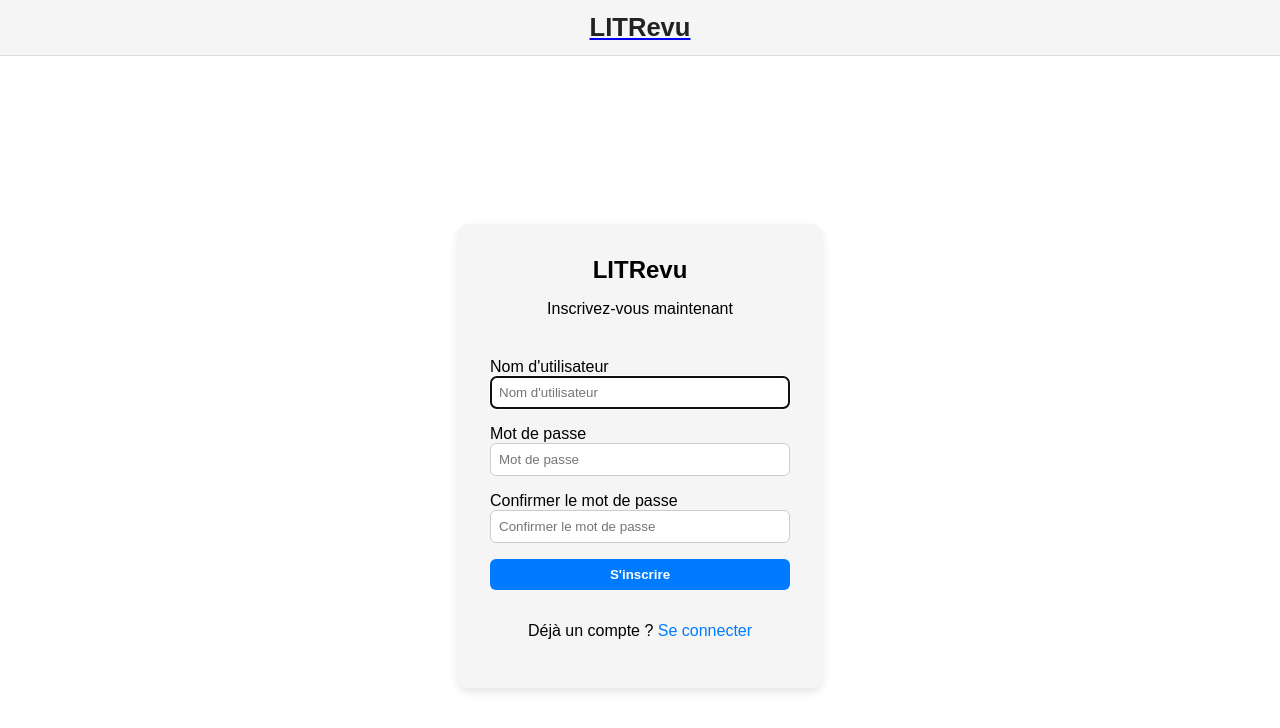
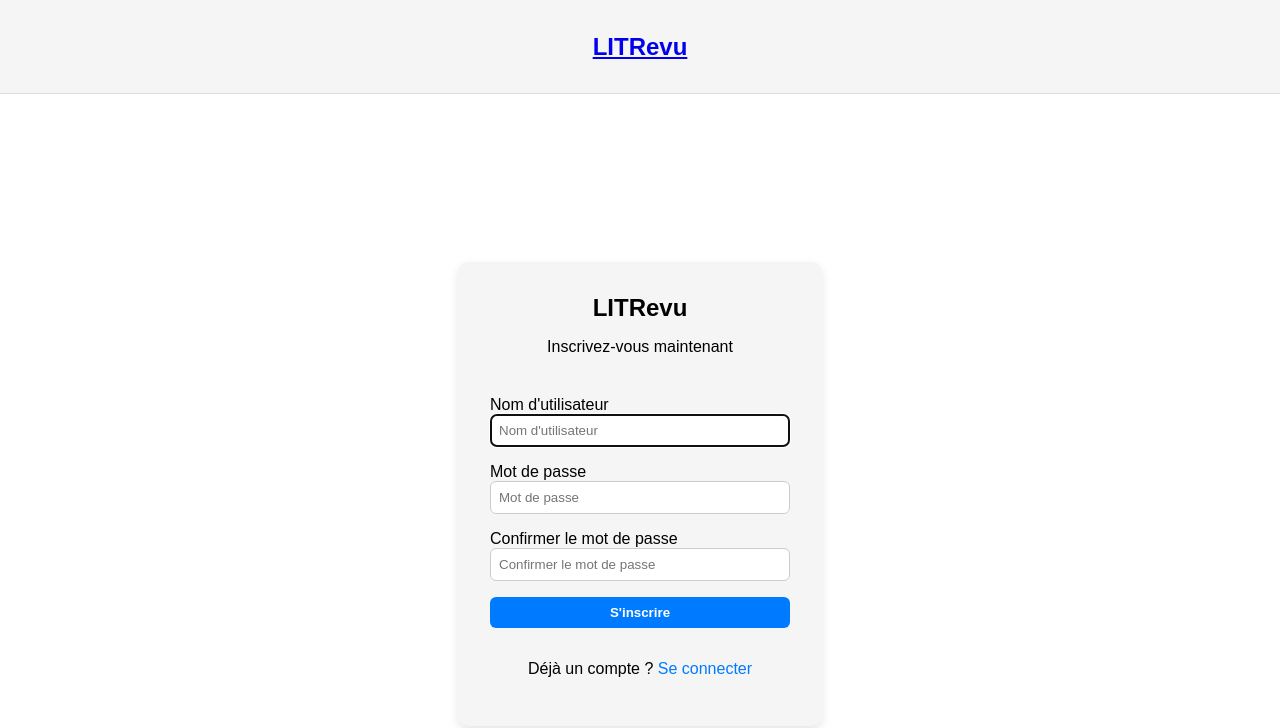
Before and after one commit to C-eorl/P9---LITRevu, a Django app: page /auth/signup/ in a window 1280 px wide. Shown: the top 728 px of the page. Before the commit the page ends 692 px from the top, so only its background shows below. Run offline with Django 5.2, Linux system fonts and the light colour scheme; some web fonts are replaced.

Commit message:
h2 > h1 pour LITRevu import de font Satoshi

```diff
--- a/litrevu/templates/base.html
+++ b/litrevu/templates/base.html
@@ -6,6 +6,7 @@
     <meta charset="UTF-8">
     <meta name="viewport" content="width=device-width, initial-scale=1.0">
     <title>{% block title %}LITRevu{% endblock %}</title>
+    <link href="https://fonts.cdnfonts.com/css/satoshi" rel="stylesheet">
     <link rel="stylesheet" href="{% static 'css/base.css' %}">
     {% block extra_css %}{% endblock %}
 </head>
@@ -13,7 +14,7 @@
 
     <nav>
         <div class="menu">
-            <a href="{% url 'reviews:feed' %}" class="logo"><h2>LITRevu</h2></a>
+            <a href="{% url 'reviews:feed' %}" class="logo"><h1>LITRevu</h1></a>
             {% if user.is_authenticated %}
             <div class="nav-links">
                 <a href="{% url 'reviews:feed' %}">Flux</a>
@@ -28,7 +29,6 @@
             {% endif %}
         </div>
     </nav>
-
     {% if messages %}
       {% for message in messages %}
         <div class="banner-message">{{ message }}</div>
@@ -37,6 +37,5 @@
     <main>
         {% block content %}{% endblock %}
     </main>
-    <script src="{% static '/js/base.js' %}"></script>
 </body>
 </html>
```
